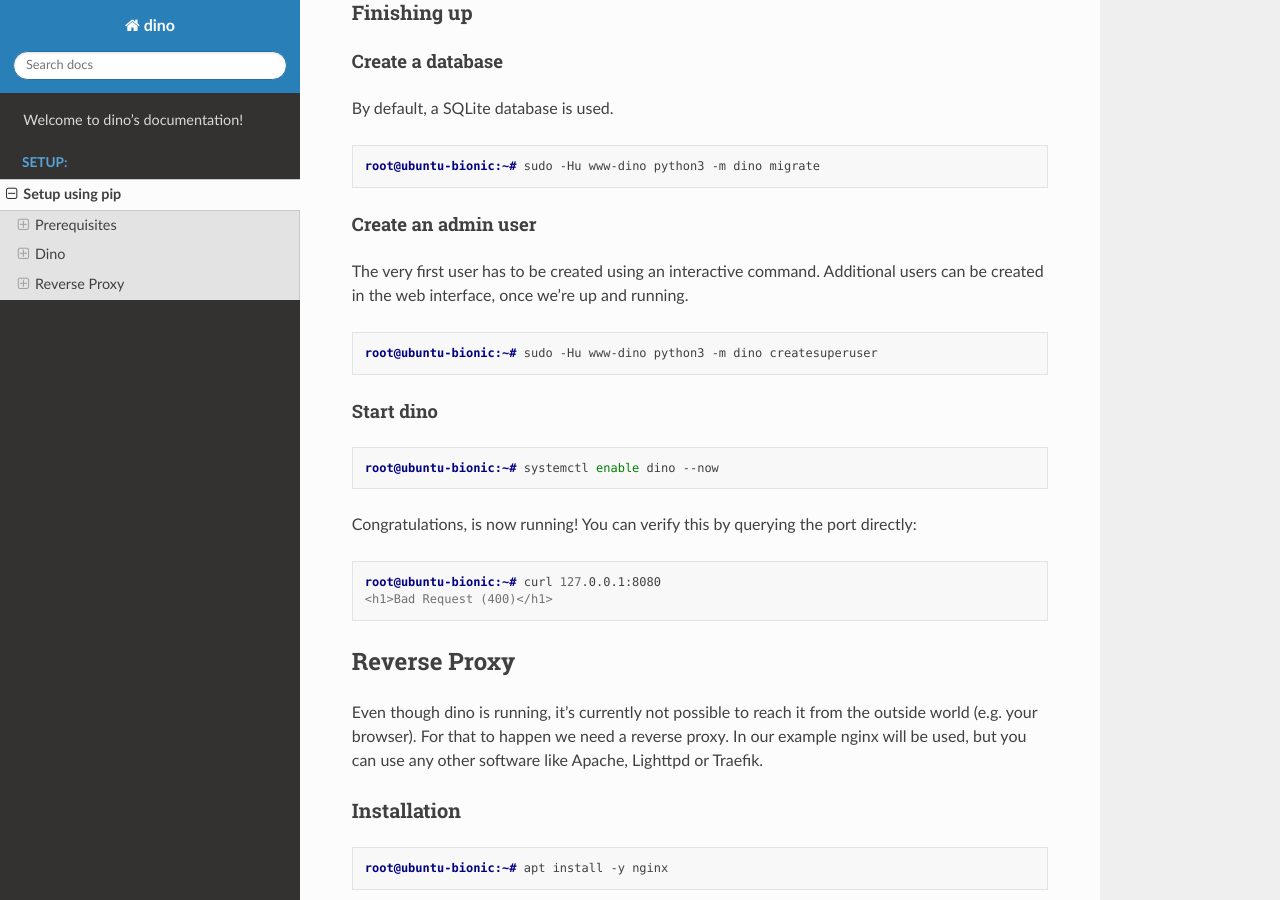
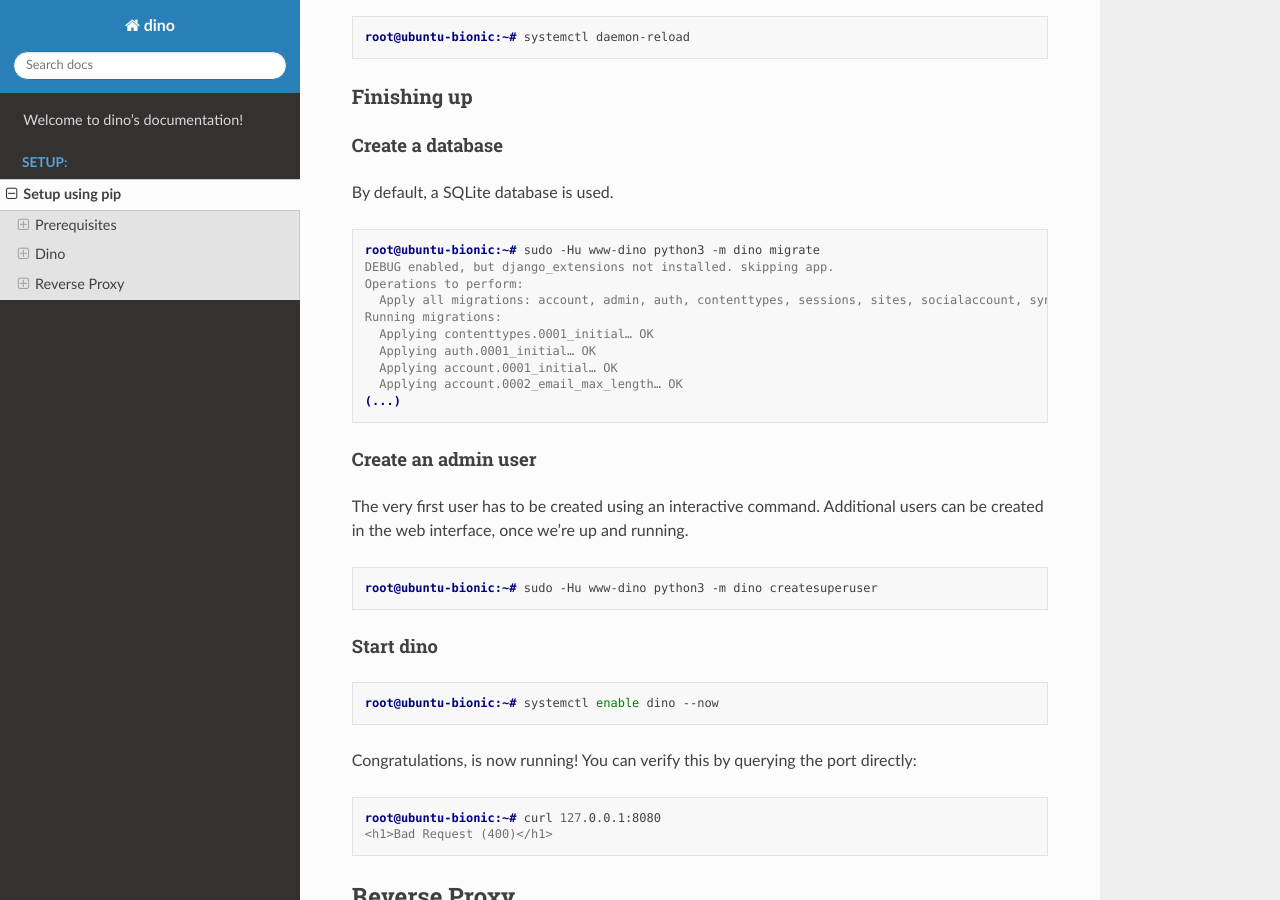
Before and after one commit to Uberspace/dino, a Sphinx documentation site: the page built from doc/setup_pip.rst, in a window 1280 px wide and 900 px high, scrolled down 3419 px. Built offline with Sphinx 7.4.7 and the Read the Docs theme 2.0.0, drawn with Linux system fonts in a browser that asks for light colours; some of the changed text lies outside the part shown.

Commit message:
docs: add example output to pip install and migrate

```diff
--- a/doc/setup_pip.rst
+++ b/doc/setup_pip.rst
@@ -115,6 +115,11 @@
 
   root@ubuntu-bionic:~# sudo -Hu www-dino pip3 install --user \
     https://github.com/Uberspace/dino/archive/master.zip#subdirectory=src
+  Collecting https://github.com/Uberspace/dino/archive/master.zip#subdirectory=src
+    Downloading https://github.com/Uberspace/dino/archive/master.zip
+      / 1.3MB 295.2MB/s
+  (...)
+  Successfully installed (...) dino-0.1 (...)
 
 Basic Configuration
 ^^^^^^^^^^^^^^^^^^^
@@ -186,6 +191,15 @@
 .. code-block:: console
 
   root@ubuntu-bionic:~# sudo -Hu www-dino python3 -m dino migrate
+  DEBUG enabled, but django_extensions not installed. skipping app.
+  Operations to perform:
+    Apply all migrations: account, admin, auth, contenttypes, sessions, sites, socialaccount, synczones, tenants
+  Running migrations:
+    Applying contenttypes.0001_initial… OK
+    Applying auth.0001_initial… OK
+    Applying account.0001_initial… OK
+    Applying account.0002_email_max_length… OK
+  (...)
 
 Create an admin user
 """"""""""""""""""""
```
